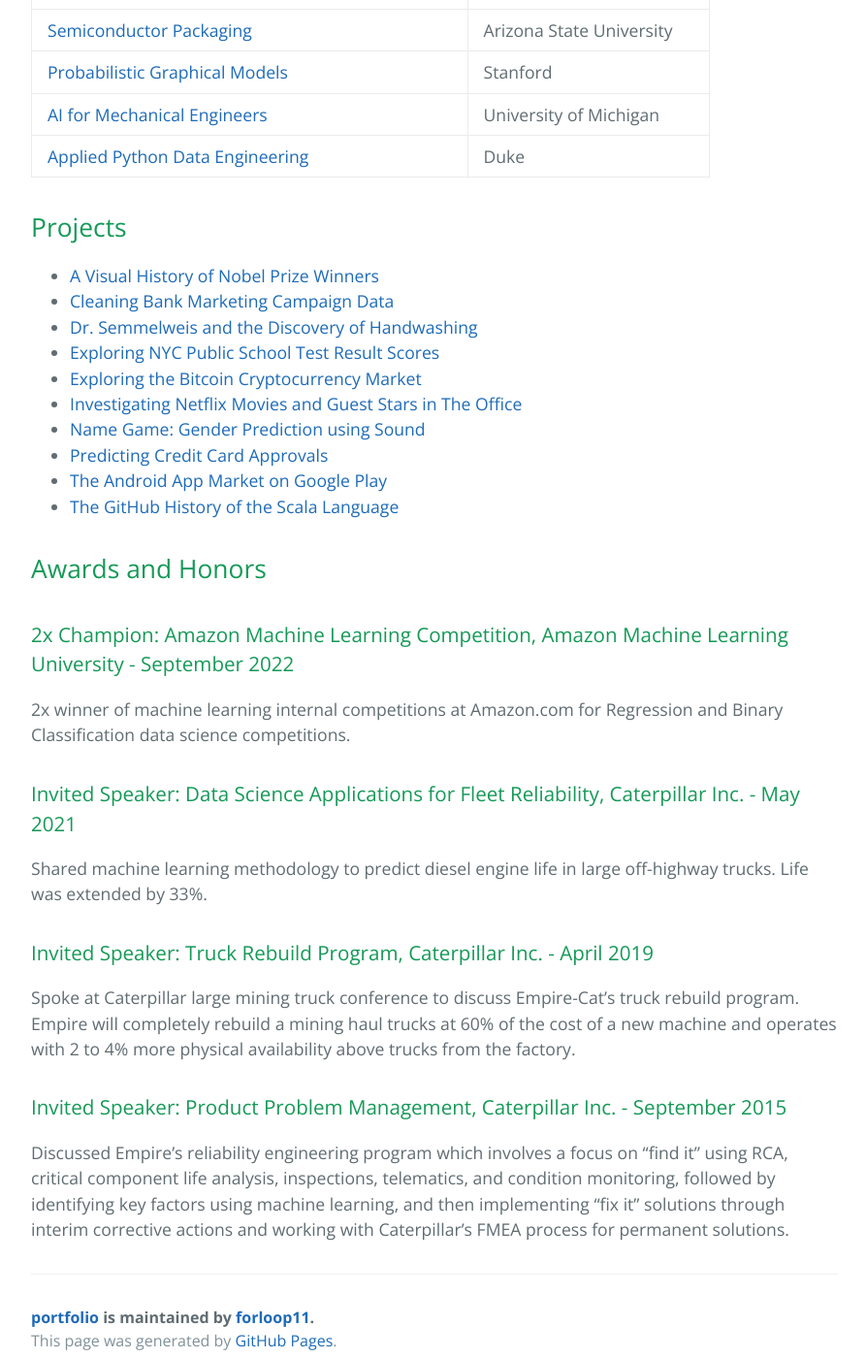
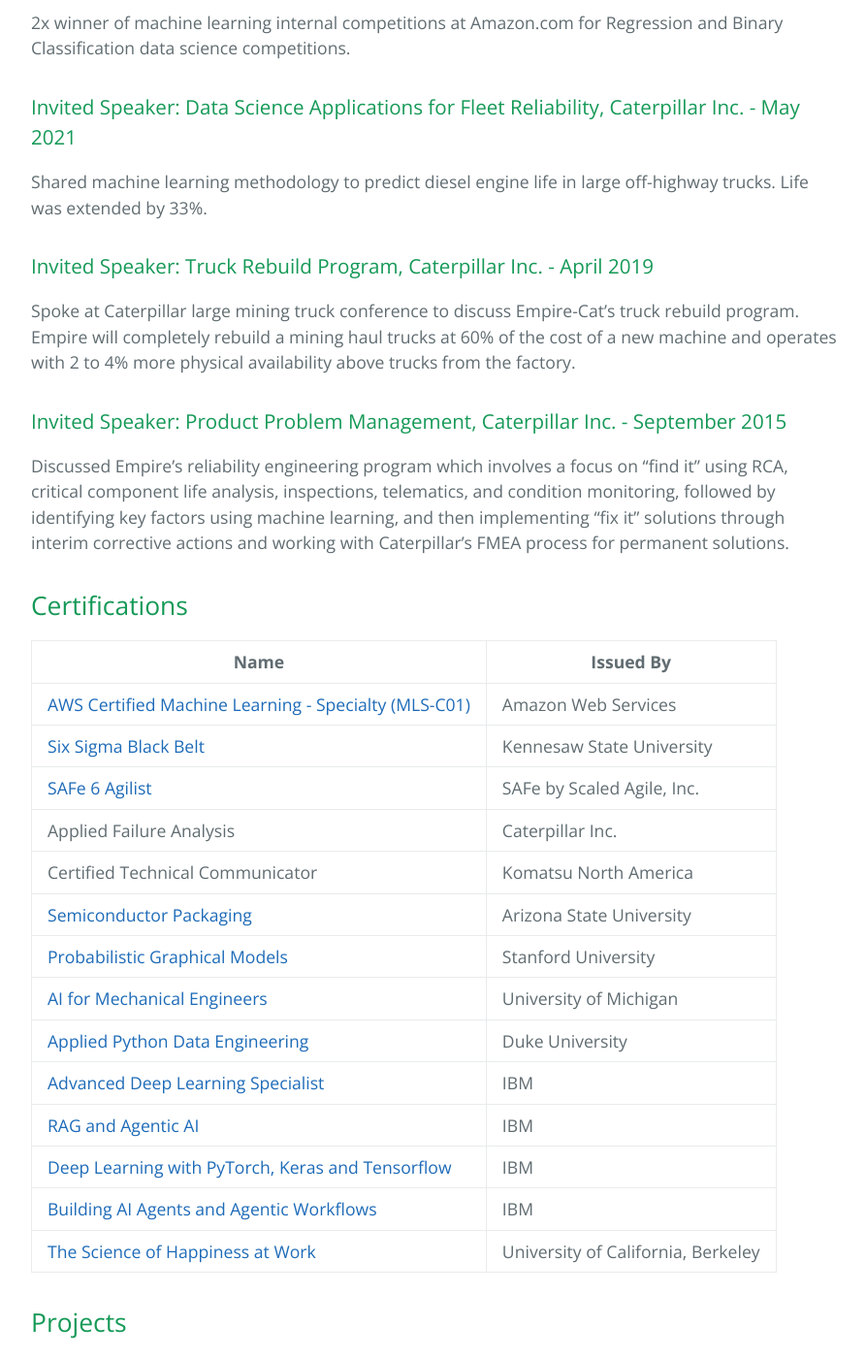
Before and after one commit to forloop11/portfolio, a Jekyll site: the page built from index.md, in a window 1280 px wide and 1400 px high, scrolled down 1195 px. Shown: the whole window at 97% size, without its empty margins (192-1085 px from the left). Built offline with Jekyll 4.4.1, drawn with Linux system fonts in a browser that asks for light colours; our own code applies the rules of GitHub Pages for plain Markdown files; part of the change alters nothing that is shown; some of the changed text lies outside the part shown.

```diff
--- a/index.md
+++ b/index.md
@@ -4,46 +4,17 @@ layout: default
 
 # Todd Takala's Portfolio
 
+[![](images/avatar.png)](https://www.linkedin.com/in/toddtakala)
+[![](images/LI-Logo.png)in/toddtakala](https://www.linkedin.com/in/toddtakala)
+
 Professional with 25 years of experience solving tough capital equipment reliability, maintenance, and safety challenges. Excellent communication with the shop floor, engineering, supervision, and leadership. Comfortable across the software development lifecycle and MLOps, extracting insights from failure data, IoT, and ERP systems to build physics and engineering grounded data science and ML data products. Began on the shop floor as a heavy equipment mechanic and operator, then studied mechanical engineering at Arizona State, earning the trust of both executives and technicians.
 
-[![](images/LI-Logo.png)in/toddtakala](https://www.linkedin.com/in/toddtakala)
+## Awards and Honors
 
+### CEO Award (Labor Time Machine Learning), Caterpillar Inc. - May 2024
 
+Developed AI-driven solutions that reduced labor costs and earned the CEO award for exceptional personal contributions and business impact.
 
-
-## Certifications
-
-| Name | Issued By |
-| ---  | ---       |
-| [Six Sigma Black Belt](https://www.coursera.org/account/accomplishments/specialization/3EOLHJ57IMRP) | Kennesaw State University |
-| [AWS Certified Machine Learning Specialty](https://www.credly.com/badges/65a3c7d5-1977-4c71-94d6-2d016ea1fe29) | Amazon Web Services |
-| [Advanced Deep Learning Specialist](https://www.credly.com/badges/c0442903-5f35-4a0f-8fa9-ec034ee3c092) | IBM |
-| [RAG and Agentic AI](https://www.coursera.org/account/accomplishments/professional-cert/1XWIEFNB5MPF) | IBM |
-| [Deep Learning with PyTorch, Keras and Tensorflow](https://www.coursera.org/account/accomplishments/professional-cert/O12BBM4K4R9L) | IBM |
-| [Building AI Agents and Agentic Workflows](https://www.coursera.org/account/accomplishments/specialization/ELTSTT0PO1GQ) | IBM |
-| [SAFe 6 Agilist](https://www.credly.com/badges/a4c2f671-694e-46f5-bdd1-a1025d0e3b00) | SAFe by Scaled Agile, Inc. |
-| Applied Failure Analysis | Caterpillar |
-| [Semiconductor Packaging](https://www.coursera.org/account/accomplishments/specialization/AAGBCPUY6CW2) | Arizona State University |
-| [Probabilistic Graphical Models](https://www.coursera.org/account/accomplishments/specialization/H2GYUKL51ESK) | Stanford |
-| [AI for Mechanical Engineers](https://www.coursera.org/account/accomplishments/specialization/5ADKOPJUDPHV) | University of Michigan |
-| [Applied Python Data Engineering](https://www.coursera.org/account/accomplishments/specialization/TTKGZKR2MW48) | Duke |
-
-
-## Projects
-
-* [A Visual History of Nobel Prize Winners](https://app.datacamp.com/workspace/w/ef91c9a9-4d2a-4b2e-864e-80e664591006)
-* [Cleaning Bank Marketing Campaign Data](https://app.datacamp.com/workspace/w/ad74b952-aebc-41e0-a56d-b4ea1ea411fe/)
-* [Dr. Semmelweis and the Discovery of Handwashing](https://app.datacamp.com/workspace/w/b946c928-c8f0-460b-9928-e752829ea351)
-* [Exploring NYC Public School Test Result Scores](https://app.datacamp.com/workspace/w/909d8bd1-53d3-4111-ac6b-d034df3488e7/)
-* [Exploring the Bitcoin Cryptocurrency Market](https://app.datacamp.com/workspace/w/cce07406-8f83-4ccb-a49c-5f014580b6a8)
-* [Investigating Netflix Movies and Guest Stars in The Office](https://app.datacamp.com/workspace/w/74364665-47ec-4448-a1d6-ece7d0d906aa)
-* [Name Game: Gender Prediction using Sound](https://app.datacamp.com/workspace/w/c7de08d4-6848-4b01-97fc-1161fcb1a29b/)
-* [Predicting Credit Card Approvals](https://app.datacamp.com/workspace/w/3cdac102-7205-4f80-bca6-914d31f21f23)
-* [The Android App Market on Google Play](https://app.datacamp.com/workspace/w/1124fc03-254b-4953-9a0f-edb01baeaa10)
-* [The GitHub History of the Scala Language](https://app.datacamp.com/workspace/w/1e012d05-2a5d-4e43-b098-d8980289d9a5)
-
-
-## Awards and Honors
 
 ### 2x Champion: Amazon Machine Learning Competition, Amazon Machine Learning University - September 2022
 
@@ -60,3 +31,40 @@ Spoke at Caterpillar large mining truck conference to discuss Empire-Cat’s tru
 ### Invited Speaker: Product Problem Management, Caterpillar Inc. - September 2015
 
 Discussed Empire's reliability engineering program which involves a focus on "find it" using RCA, critical component life analysis, inspections, telematics, and condition monitoring, followed by identifying key factors using machine learning, and then implementing "fix it" solutions through interim corrective actions and working with Caterpillar's FMEA process for permanent solutions.
+
+
+
+
+## Certifications
+
+| Name | Issued By |
+| ---  | ---       |
+| [AWS Certified Machine Learning - Specialty (MLS-C01)](https://www.credly.com/badges/65a3c7d5-1977-4c71-94d6-2d016ea1fe29) | Amazon Web Services |
+| [Six Sigma Black Belt](https://www.coursera.org/account/accomplishments/specialization/3EOLHJ57IMRP) | Kennesaw State University |
+| [SAFe 6 Agilist](https://www.credly.com/badges/a4c2f671-694e-46f5-bdd1-a1025d0e3b00) | SAFe by Scaled Agile, Inc. |
+| Applied Failure Analysis | Caterpillar Inc. |
+| Certified Technical Communicator | Komatsu North America |
+| [Semiconductor Packaging](https://www.coursera.org/account/accomplishments/specialization/AAGBCPUY6CW2) | Arizona State University |
+| [Probabilistic Graphical Models](https://www.coursera.org/account/accomplishments/specialization/H2GYUKL51ESK) | Stanford University |
+| [AI for Mechanical Engineers](https://www.coursera.org/account/accomplishments/specialization/5ADKOPJUDPHV) | University of Michigan |
+| [Applied Python Data Engineering](https://www.coursera.org/account/accomplishments/specialization/TTKGZKR2MW48) | Duke University |
+| [Advanced Deep Learning Specialist](https://www.credly.com/badges/c0442903-5f35-4a0f-8fa9-ec034ee3c092) | IBM |
+| [RAG and Agentic AI](https://www.coursera.org/account/accomplishments/professional-cert/1XWIEFNB5MPF) | IBM |
+| [Deep Learning with PyTorch, Keras and Tensorflow](https://www.coursera.org/account/accomplishments/professional-cert/O12BBM4K4R9L) | IBM |
+| [Building AI Agents and Agentic Workflows](https://www.coursera.org/account/accomplishments/specialization/ELTSTT0PO1GQ) | IBM |
+| [The Science of Happiness at Work](https://credentials.edx.org/credentials/139917b546984a14980b2d10f9684455/) | University of California, Berkeley |
+
+
+
+## Projects
+
+* [A Visual History of Nobel Prize Winners](https://app.datacamp.com/workspace/w/ef91c9a9-4d2a-4b2e-864e-80e664591006)
+* [Cleaning Bank Marketing Campaign Data](https://app.datacamp.com/workspace/w/ad74b952-aebc-41e0-a56d-b4ea1ea411fe/)
+* [Dr. Semmelweis and the Discovery of Handwashing](https://app.datacamp.com/workspace/w/b946c928-c8f0-460b-9928-e752829ea351)
+* [Exploring NYC Public School Test Result Scores](https://app.datacamp.com/workspace/w/909d8bd1-53d3-4111-ac6b-d034df3488e7/)
+* [Exploring the Bitcoin Cryptocurrency Market](https://app.datacamp.com/workspace/w/cce07406-8f83-4ccb-a49c-5f014580b6a8)
+* [Investigating Netflix Movies and Guest Stars in The Office](https://app.datacamp.com/workspace/w/74364665-47ec-4448-a1d6-ece7d0d906aa)
+* [Name Game: Gender Prediction using Sound](https://app.datacamp.com/workspace/w/c7de08d4-6848-4b01-97fc-1161fcb1a29b/)
+* [Predicting Credit Card Approvals](https://app.datacamp.com/workspace/w/3cdac102-7205-4f80-bca6-914d31f21f23)
+* [The Android App Market on Google Play](https://app.datacamp.com/workspace/w/1124fc03-254b-4953-9a0f-edb01baeaa10)
+* [The GitHub History of the Scala Language](https://app.datacamp.com/workspace/w/1e012d05-2a5d-4e43-b098-d8980289d9a5)
```
Also changed, not shown: images/avatar.jpg (deleted), images/avatar.png (added), 1 other file.
